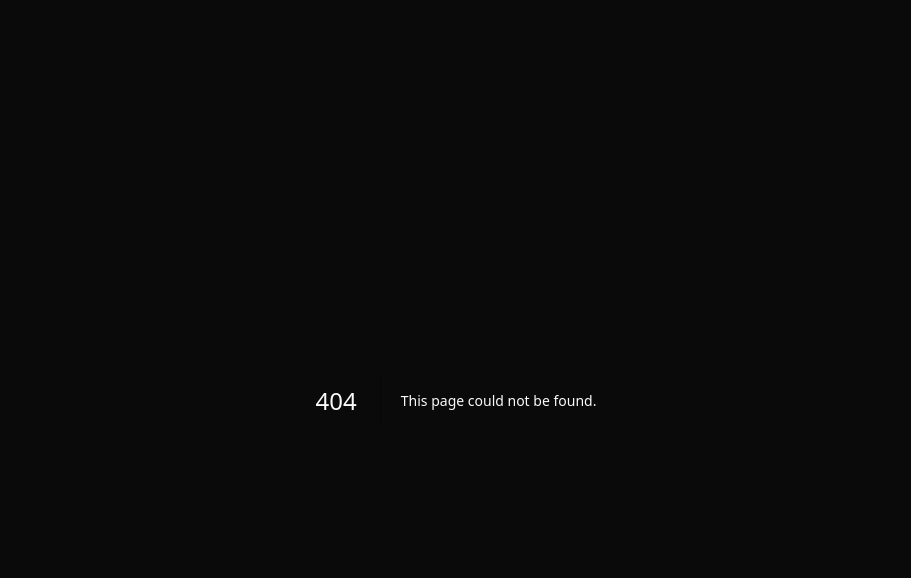
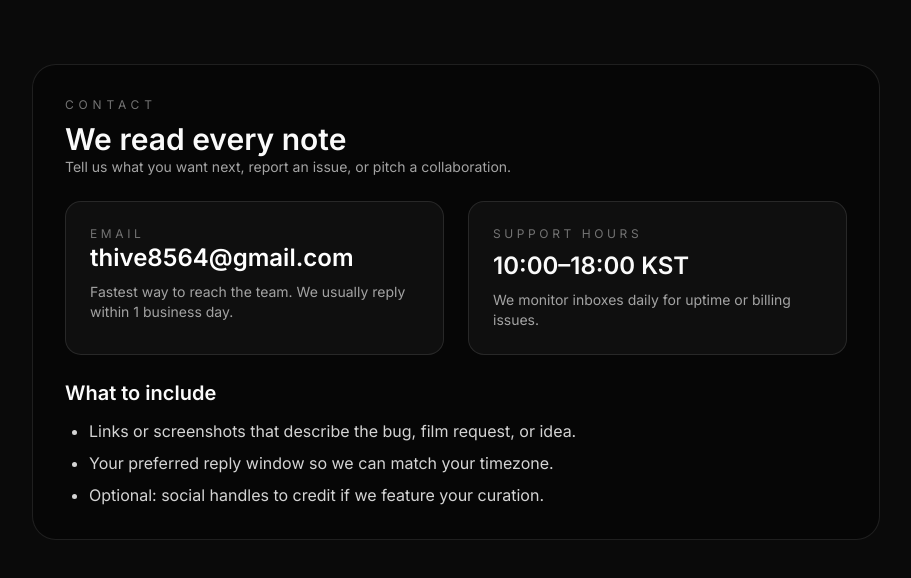
Before and after one commit to SecuThive/cine_flow, a Next.js app: page /contact in a window 1280 px wide. Before the commit this address had no page. Shown: the top 578 px of the page, without its empty margins (184-1095 px from the left). Built offline with nearby package versions, Linux system fonts and the light colour scheme.

Commit message:
update page

```diff
--- /dev/null
+++ b/src/app/about/page.tsx
@@ -0,0 +1,33 @@
+export const metadata = {
+  title: "About | CineScout",
+  description: "Learn about CineScout's cinematic discovery mission.",
+};
+
+export default function AboutPage() {
+  return (
+    <main className="min-h-screen bg-neutral-950 text-neutral-50">
+      <div className="mx-auto w-full max-w-4xl px-4 py-16 md:px-6">
+        <section className="space-y-6 rounded-3xl border border-white/10 bg-black/40 p-8">
+          <header>
+            <p className="text-xs uppercase tracking-[0.4em] text-neutral-500">About Cinescout</p>
+            <h1 className="mt-2 text-3xl font-semibold">Premium movie discovery built for storytellers</h1>
+          </header>
+          <p className="text-neutral-300">
+            CineScout curates theatrical-quality experiences with real-time TMDB data, mood-driven spotlights, and runtime-perfect playlists. We design every surface to feel cinematic while staying compliant with family-safe and AdSense policies.
+          </p>
+          <div className="space-y-4 rounded-2xl border border-white/10 bg-neutral-900/60 p-6">
+            <h2 className="text-xl font-semibold">What guides us</h2>
+            <ul className="list-disc space-y-2 pl-6 text-neutral-300">
+              <li>Spotlighting under-the-radar films alongside marquee premieres.</li>
+              <li>Balancing immersive visuals with accessible navigation.</li>
+              <li>Championing responsible monetization with transparent labeling.</li>
+            </ul>
+          </div>
+          <p className="text-sm text-neutral-400">
+            Questions about the roadmap or partnerships? Email us anytime at <a className="text-white" href="mailto:thive8564@gmail.com">thive8564@gmail.com</a>.
+          </p>
+        </section>
+      </div>
+    </main>
+  );
+}
--- /dev/null
+++ b/src/app/ad-disclosure/page.tsx
@@ -0,0 +1,37 @@
+export const metadata = {
+  title: "Ad Disclosure | CineScout",
+  description: "Transparency around CineScout's monetization and sponsorships.",
+};
+
+export default function AdDisclosurePage() {
+  return (
+    <main className="min-h-screen bg-neutral-950 text-neutral-50">
+      <div className="mx-auto w-full max-w-4xl px-4 py-16 md:px-6">
+        <section className="space-y-6 rounded-3xl border border-white/10 bg-black/40 p-8">
+          <header>
+            <p className="text-xs uppercase tracking-[0.4em] text-neutral-500">Ad disclosure</p>
+            <h1 className="mt-2 text-3xl font-semibold">How we fund CineScout</h1>
+          </header>
+
+          <div className="space-y-4">
+            <h2 className="text-xl font-semibold">Display placements</h2>
+            <p className="text-neutral-300">
+              CineScout reserves specific slots near the header, between rails, and inside the footer for Google AdSense-compliant creative. Ads will always be labeled and separated from editorial content.
+            </p>
+          </div>
+
+          <div className="space-y-4">
+            <h2 className="text-xl font-semibold">Affiliate links</h2>
+            <p className="text-neutral-300">
+              From time to time we may link to partner streaming services. If a link could generate commission, it will be marked &ldquo;affiliate&rdquo; so you can make an informed choice.
+            </p>
+          </div>
+
+          <p className="text-sm text-neutral-400">
+            Report a disclosure concern by emailing <a className="text-white" href="mailto:thive8564@gmail.com">thive8564@gmail.com</a>. We will investigate within two business days.
+          </p>
+        </section>
+      </div>
+    </main>
+  );
+}
--- /dev/null
+++ b/src/app/contact/page.tsx
@@ -0,0 +1,42 @@
+export const metadata = {
+  title: "Contact | CineScout",
+  description: "Reach the CineScout team for partnerships, support, or press.",
+};
+
+export default function ContactPage() {
+  return (
+    <main className="min-h-screen bg-neutral-950 text-neutral-50">
+      <div className="mx-auto w-full max-w-4xl px-4 py-16 md:px-6">
+        <section className="space-y-6 rounded-3xl border border-white/10 bg-black/40 p-8">
+          <header>
+            <p className="text-xs uppercase tracking-[0.4em] text-neutral-500">Contact</p>
+            <h1 className="mt-2 text-3xl font-semibold">We read every note</h1>
+            <p className="text-sm text-neutral-400">Tell us what you want next, report an issue, or pitch a collaboration.</p>
+          </header>
+
+          <div className="grid gap-6 md:grid-cols-2">
+            <div className="space-y-2 rounded-2xl border border-white/10 bg-neutral-900/60 p-6">
+              <p className="text-xs uppercase tracking-[0.3em] text-neutral-500">Email</p>
+              <a href="mailto:thive8564@gmail.com" className="text-2xl font-semibold text-white">thive8564@gmail.com</a>
+              <p className="text-sm text-neutral-400">Fastest way to reach the team. We usually reply within 1 business day.</p>
+            </div>
+            <div className="space-y-2 rounded-2xl border border-white/10 bg-neutral-900/60 p-6">
+              <p className="text-xs uppercase tracking-[0.3em] text-neutral-500">Support hours</p>
+              <p className="text-2xl font-semibold">10:00–18:00 KST</p>
+              <p className="text-sm text-neutral-400">We monitor inboxes daily for uptime or billing issues.</p>
+            </div>
+          </div>
+
+          <div className="space-y-3">
+            <h2 className="text-xl font-semibold">What to include</h2>
+            <ul className="list-disc space-y-2 pl-6 text-neutral-300">
+              <li>Links or screenshots that describe the bug, film request, or idea.</li>
+              <li>Your preferred reply window so we can match your timezone.</li>
+              <li>Optional: social handles to credit if we feature your curation.</li>
+            </ul>
+          </div>
+        </section>
+      </div>
+    </main>
+  );
+}
--- a/src/app/page.tsx
+++ b/src/app/page.tsx
@@ -30,13 +30,13 @@ export default async function HomePage() {
   return (
     <main className="space-y-12 pb-16">
       <SiteHeader spotlight={headerSpotlight} />
-      <div className="px-4 pt-6 md:px-10 lg:px-16">
-      <HeroSection movie={heroMovie} />
+      <div className="space-y-12 px-4 pt-6 md:px-10 lg:px-16">
+        <HeroSection movie={heroMovie} />
 
-      <section id="mood" className="grid gap-6 lg:grid-cols-[1.6fr_minmax(0,1fr)]">
+        <section id="mood" className="grid gap-6 lg:grid-cols-[1.6fr_minmax(0,1fr)]">
           <MoodPicker initialSpotlight={moodSeed} />
           <RuntimeFilter defaultMovies={runtimeDefault} shortRuntimeSeed={shortRuntimeMovies} maxMinutes={120} />
-      </section>
+        </section>
 
         <SearchPanel initialShowcase={browseGrid} />
 
--- /dev/null
+++ b/src/app/privacy/page.tsx
@@ -0,0 +1,43 @@
+export const metadata = {
+  title: "Privacy Policy | CineScout",
+  description: "Understand how CineScout handles data and cookies.",
+};
+
+export default function PrivacyPage() {
+  return (
+    <main className="min-h-screen bg-neutral-950 text-neutral-50">
+      <div className="mx-auto w-full max-w-4xl px-4 py-16 md:px-6">
+        <section className="space-y-6 rounded-3xl border border-white/10 bg-black/40 p-8">
+          <header>
+            <p className="text-xs uppercase tracking-[0.4em] text-neutral-500">Privacy</p>
+            <h1 className="mt-2 text-3xl font-semibold">Your data, handled with care</h1>
+            <p className="text-sm text-neutral-400">CineScout collects only the information required to power recommendations and keep the platform secure.</p>
+          </header>
+
+          <div className="space-y-4">
+            <h2 className="text-xl font-semibold">Information we process</h2>
+            <ul className="list-disc space-y-2 pl-6 text-neutral-300">
+              <li>Anonymous analytics (page views, clicks) used to improve curation.</li>
+              <li>Server logs that help us monitor uptime and prevent abuse.</li>
+              <li>Optional email metadata if you contact us at <a className="text-white" href="mailto:thive8564@gmail.com">thive8564@gmail.com</a>.</li>
+            </ul>
+          </div>
+
+          <div className="space-y-4">
+            <h2 className="text-xl font-semibold">Cookies & advertising</h2>
+            <p className="text-neutral-300">
+              We rely on first-party cookies to remember interface preferences. Some pages may host Google AdSense units; those services may set additional cookies compliant with personalized-ad regulations.
+            </p>
+          </div>
+
+          <div className="space-y-3 rounded-2xl border border-white/10 bg-neutral-900/60 p-6 text-sm text-neutral-300">
+            <p className="font-semibold text-white">Need more details?</p>
+            <p>
+              Email <a className="text-white" href="mailto:thive8564@gmail.com">thive8564@gmail.com</a> with “Privacy Inquiry” in the subject. We respond within 72 hours.
+            </p>
+          </div>
+        </section>
+      </div>
+    </main>
+  );
+}
--- /dev/null
+++ b/src/app/terms/page.tsx
@@ -0,0 +1,39 @@
+export const metadata = {
+  title: "Terms of Service | CineScout",
+  description: "Read the CineScout usage guidelines and legal terms.",
+};
+
+export default function TermsPage() {
+  return (
+    <main className="min-h-screen bg-neutral-950 text-neutral-50">
+      <div className="mx-auto w-full max-w-4xl px-4 py-16 md:px-6">
+        <section className="space-y-6 rounded-3xl border border-white/10 bg-black/40 p-8">
+          <header>
+            <p className="text-xs uppercase tracking-[0.4em] text-neutral-500">Terms</p>
+            <h1 className="mt-2 text-3xl font-semibold">Service guidelines & responsibilities</h1>
+          </header>
+
+          <div className="space-y-4">
+            <h2 className="text-xl font-semibold">Using CineScout</h2>
+            <ul className="list-disc space-y-2 pl-6 text-neutral-300">
+              <li>Content is sourced from TMDB and other licensors; redistribution requires permission.</li>
+              <li>APIs and automation must respect rate limits and avoid scraping protected endpoints.</li>
+              <li>User-submitted feedback becomes part of future updates without royalty obligations.</li>
+            </ul>
+          </div>
+
+          <div className="space-y-4">
+            <h2 className="text-xl font-semibold">Liability</h2>
+            <p className="text-neutral-300">
+              The service is provided &ldquo;as is&rdquo; without warranty. CineScout is not responsible for third-party outages, inaccurate metadata, or issues caused by embedded media providers.
+            </p>
+          </div>
+
+          <p className="text-sm text-neutral-400">
+            Questions about these terms? Reach us at <a className="text-white" href="mailto:thive8564@gmail.com">thive8564@gmail.com</a>.
+          </p>
+        </section>
+      </div>
+    </main>
+  );
+}
--- a/src/components/Footer.tsx
+++ b/src/components/Footer.tsx
@@ -20,17 +20,16 @@ const footerNav: { title: string; links: FooterLink[] }[] = [
   {
     title: "Company",
     links: [
-      { label: "About", href: "/" as Route },
-      { label: "Press", href: "/" as Route },
-      { label: "Creators", href: "/" as Route },
+      { label: "About", href: "/about" as Route },
+      { label: "Contact", href: "/contact" as Route },
     ],
   },
   {
     title: "Policy",
     links: [
-      { label: "Privacy", href: "/" as Route },
-      { label: "Terms", href: "/" as Route },
-      { label: "Ad Disclosure", href: "/" as Route },
+      { label: "Privacy", href: "/privacy" as Route },
+      { label: "Terms", href: "/terms" as Route },
+      { label: "Ad Disclosure", href: "/ad-disclosure" as Route },
     ],
   },
 ];
@@ -78,7 +77,7 @@ export function Footer() {
         <div className="mt-10 flex flex-col gap-3 border-t border-white/10 pt-6 text-xs text-neutral-500 md:flex-row md:items-center md:justify-between">
           <p>© {new Date().getFullYear()} CineScout. All rights reserved.</p>
           <p>
-            Contact: <a href="mailto:support@cinescout.app" className="text-white">support@cinescout.app</a> · Last update {new Date().toLocaleDateString("en-US")}
+            Contact: <a href="mailto:thive8564@gmail.com" className="text-white">thive8564@gmail.com</a> · Last update {new Date().toLocaleDateString("en-US")}
           </p>
         </div>
       </div>
```
